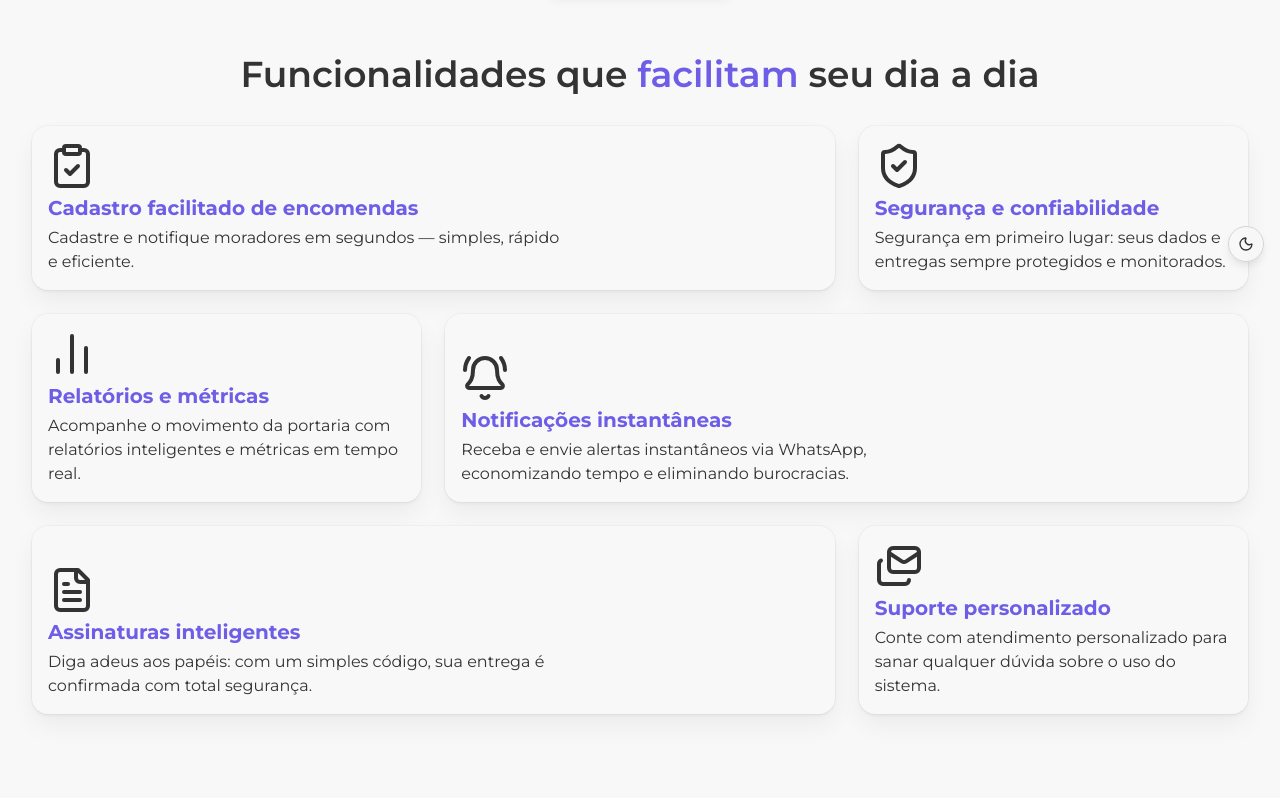
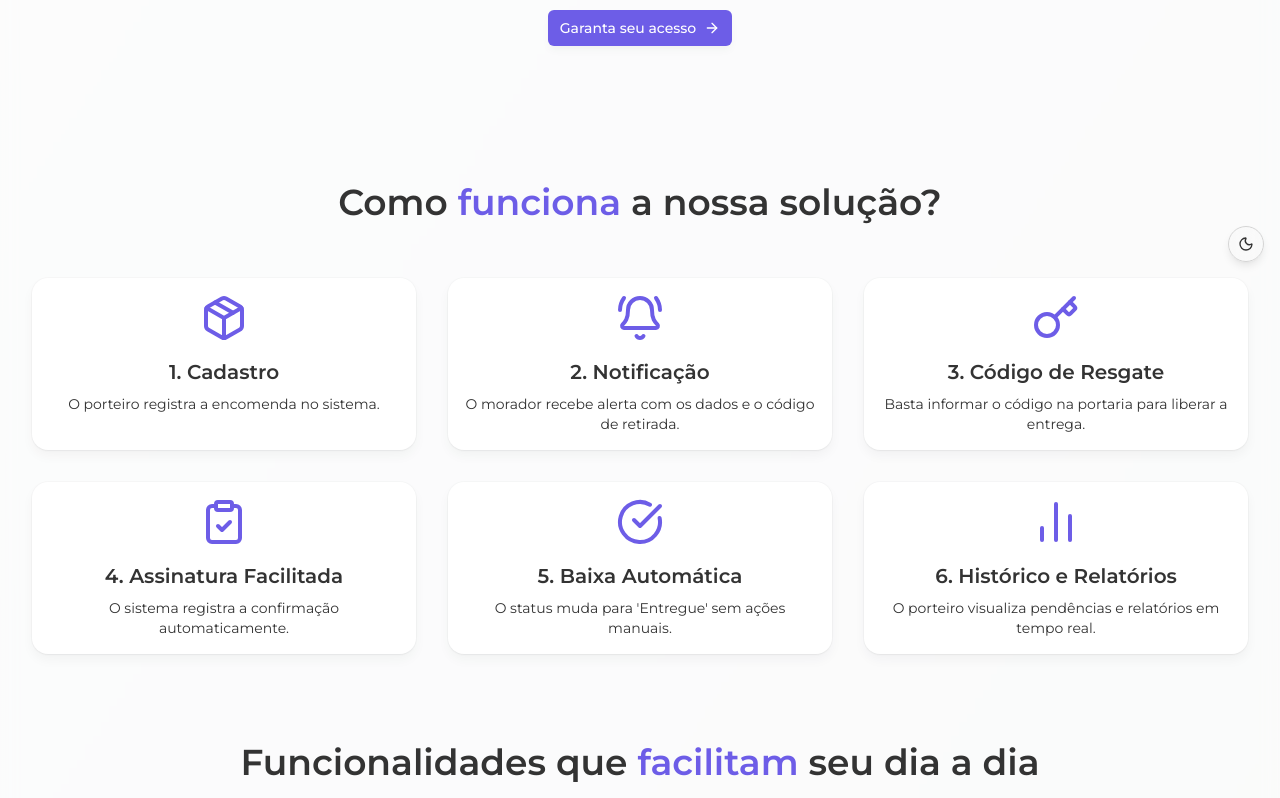
Before and after one commit to flea777/next-lp-pakly, a Next.js app: page / in a window 1280 px wide. Shown: the part 522-1320 px from the top of the page. Before the commit the page ends 1268 px from the top, so only its background shows below. Built offline with nearby package versions, Linux system fonts and the light colour scheme; a web font is replaced by a local one.

Commit message:
Ajustes visuais gerais, finalização da seção presentation

```diff
--- a/src/app/page.tsx
+++ b/src/app/page.tsx
@@ -1,14 +1,17 @@
 import { Header } from "@/components/landing-page/header";
 import { Hero } from "@/components/landing-page/hero";
 import { Features } from "@/components/landing-page/features";
+import { Presentation } from "@/components/landing-page/presentation";
 
 export default function Home() {
   return (
-    <div className="min-h-screen w-full flex flex-col">
+    <div className="min-h-screen w-full bg-gradient-to-br from-[var(--background)] via-[var(--secondary)]/5 to-[var(--accent)]/5 flex flex-col dark:bg-[var(--card)]">
+      <div className="fixed inset-0 opacity-5 pointer-events-none" />
       <div className="w-full flex justify-center">
-        <div className="w-full max-w-7xl">
+        <div className="w-full max-w-7xl backdrop-blur-sm bg-[var(--card)]/60 shadow-lg rounded-2xl dark:bg-[var(--background)]/60">
           <Header />
           <Hero />
+          <Presentation />
           <Features />
         </div>
       </div>
--- /dev/null
+++ b/src/components/commons/presentation-section/presentation-card.tsx
@@ -0,0 +1,20 @@
+interface PresentationCardProps {
+    icon: React.ElementType
+    title: string
+    description: string
+    index: number
+}
+
+export function PresentationCard(props: PresentationCardProps) {
+
+    const { icon, title, description, index} = props
+    const Icon = icon
+
+    return (
+        <div className="flex flex-col items-center text-center p-4 rounded-2xl bg-card [box-shadow:0_0_0_1px_rgba(0,0,0,.02),0_1px_2px_rgba(0,0,0,.04),0_6px_12px_rgba(0,0,0,.04)] dark:bg-card dark:[box-shadow:0_-12px_48px_-24px_#ffffff1f_inset] dark:[border:1px_solid_rgba(255,255,255,.08)] transition-all duration-300 hover:shadow-lg hover:-translate-y-0.5">
+              <Icon className="h-12 w-12 text-primary mb-4" />
+              <h4 className="text-xl font-semibold mb-2">{index + 1}. {title}</h4>
+              <p className="text-foreground text-sm">{description}</p>
+        </div>
+    )
+}
--- a/src/components/commons/ui/bento-grid.tsx
+++ b/src/components/commons/ui/bento-grid.tsx
@@ -47,17 +47,17 @@ const BentoCard = ({
     className={cn(
       "group relative col-span-3 flex flex-col justify-end overflow-hidden rounded-xl",
       // light styles
-      "bg-background [box-shadow:0_0_0_1px_rgba(0,0,0,.03),0_2px_4px_rgba(0,0,0,.05),0_12px_24px_rgba(0,0,0,.05)]",
+      "bg-card [box-shadow:0_0_0_1px_rgba(0,0,0,.02),0_1px_2px_rgba(0,0,0,.04),0_6px_12px_rgba(0,0,0,.04)]",
       // dark styles
-      "dark:bg-background transform-gpu dark:[box-shadow:0_-20px_80px_-20px_#ffffff1f_inset] dark:[border:1px_solid_rgba(255,255,255,.1)]",
+      "dark:bg-card transform-gpu dark:[box-shadow:0_-12px_48px_-24px_#ffffff1f_inset] dark:[border:1px_solid_rgba(255,255,255,.08)]",
       className
     )}
     {...props}
   >
     <div className="p-4">
       <div className="pointer-events-none z-10 flex transform-gpu flex-col gap-1 transition-all duration-300 lg:group-hover:-translate-y-10">
-        <Icon className="h-12 w-12 origin-left transform-gpu text-card-foreground transition-all duration-300 ease-in-out group-hover:scale-75" />
-        <h3 className={`text-xl text-primary font-bold`}>
+        <Icon className="h-12 w-12 origin-left transform-gpu text-primary transition-all duration-300 ease-in-out group-hover:scale-75" />
+        <h3 className={`text-xl text-foreground font-semibold`}>
           {name}
         </h3>
         <p className="max-w-lg text-foreground">{description}</p>
--- a/src/components/landing-page/hero.tsx
+++ b/src/components/landing-page/hero.tsx
@@ -8,7 +8,7 @@ export function Hero() {
     const texts = ['notificações inteligentes.', 'controle de encomendas.', 'assinaturas digitais.', 'relatórios em tempo real.']
 
     return (
-        <section className="flex flex-col gap-8 justify-center items-center min-h-[380px] pt-8">
+        <section className="flex flex-col gap-8 justify-center items-center min-h-[380px] py-20">
             <div className="flex flex-col gap-8 px-12 items-center">
                 <h2 className={`text-7xl font-bold text-center text-primary max-w-3/4 ${lora.className}`}>Simplifique a <strong className="text-foreground italic">gestão de encomendas</strong> do seu condomínio</h2>
                 <div className="text-center text-lg">
--- /dev/null
+++ b/src/components/landing-page/presentation.tsx
@@ -0,0 +1,58 @@
+import { Package, ClipboardCheck, BellRing, Key, CheckCircle, BarChart2 } from "lucide-react";
+import { PresentationCard } from "../commons/presentation-section/presentation-card";
+
+
+export function Presentation() {
+  const steps = [
+    {
+      icon: Package,
+      title: "Cadastro",
+      description: "O porteiro registra a encomenda no sistema."
+    },
+    {
+      icon: BellRing,
+      title: "Notificação",
+      description: "O morador recebe alerta com os dados e o código de retirada."
+    },
+    {
+      icon: Key,
+      title: "Código de Resgate",
+      description: "Basta informar o código na portaria para liberar a entrega."
+    },
+    {
+      icon: ClipboardCheck,
+      title: "Assinatura Facilitada",
+      description: "O sistema registra a confirmação automaticamente."
+    },
+    {
+      icon: CheckCircle,
+      title: "Baixa Automática",
+      description: "O status muda para 'Entregue' sem ações manuais."
+    },
+    {
+      icon: BarChart2,
+      title: "Histórico e Relatórios",
+      description: "O porteiro visualiza pendências e relatórios em tempo real."
+    },
+  ];
+
+  return (
+    <section className="flex flex-col gap-4 px-8 pb-8 pt-14 items-center">
+      <h3 className="text-foreground font-semibold text-4xl text-center mb-10">
+        Como <strong className="text-primary font-semibold">funciona</strong> a nossa solução?
+      </h3>
+
+      <div className="grid grid-cols-1 sm:grid-cols-2 lg:grid-cols-3 gap-8 w-full">
+        {steps.map((step, index) => (
+          <PresentationCard
+            key={index}
+            icon={step.icon}
+            title={step.title}
+            description={step.description}
+            index={index}
+          />
+        ))}
+      </div>
+    </section>
+  );
+}
```
